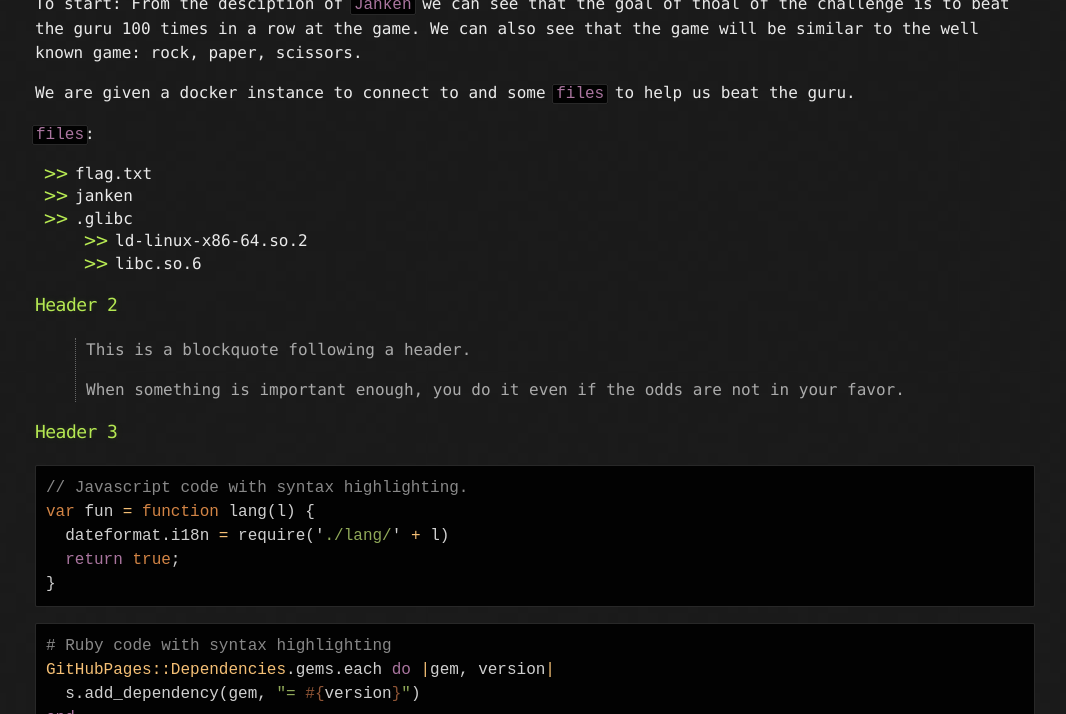
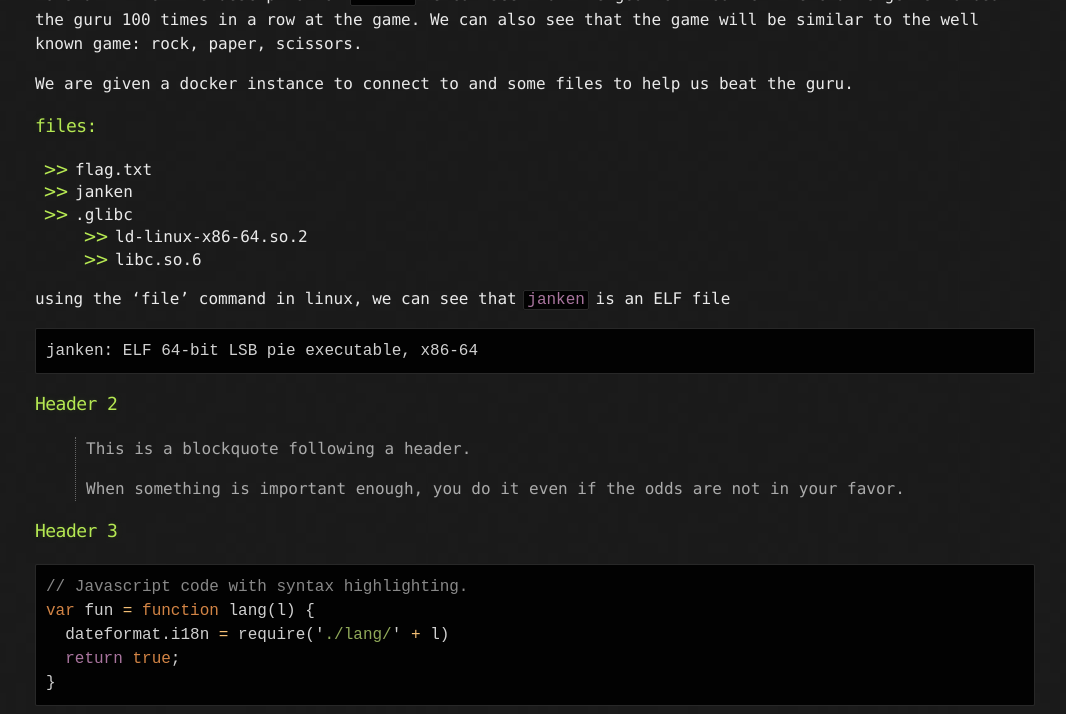
Before and after one commit to Txnn3r/Txnn3r.github.io, a Jekyll site: the page built from _posts/2023-03-23-HTB-Janken.md, in a window 1280 px wide and 900 px high, scrolled down 506 px, cut to the strip 186-900 px from the top of the window. Shown: the whole strip, without its empty margins (105-1171 px from the left). Built offline with Jekyll 4.4.1, drawn with Linux system fonts in a browser that asks for light colours.

Commit message:
Update 2023-03-23-HTB-Janken.md

````diff
--- a/_posts/2023-03-23-HTB-Janken.md
+++ b/_posts/2023-03-23-HTB-Janken.md
@@ -5,22 +5,28 @@ published: true
 
 This writeup will walk you through how to solve the Challenge `Misc - Janken` from Hack The Box's 2023 Cyber Apocalypse CTF!
 
-## [](#header-1)Challenge Overview
+### [](#header-1)Challenge Overview
 
 ![image](https://user-images.githubusercontent.com/101006959/227324103-28c7da9a-7d2b-426f-87db-4db5e314800a.png)
 
 To start: From the desciption of `Janken` we can see that the goal of thoal of the challenge is to beat the guru 100 times in a row at the game.
 We can also see that the game will be similar to the well known game: rock, paper, scissors.
 
-We are given a docker instance to connect to and some `files` to help us beat the guru.
+We are given a docker instance to connect to and some files to help us beat the guru.
 
-`files`:
+### [](#header-3)files:
 
 - flag.txt
 - janken
 - .glibc
   - ld-linux-x86-64.so.2
   - libc.so.6
+
+using the 'file' command in linux, we can see that `janken` is an ELF file
+
+```
+janken: ELF 64-bit LSB pie executable, x86-64
+```
 
 ### [](#header-2)Header 2
 
````
